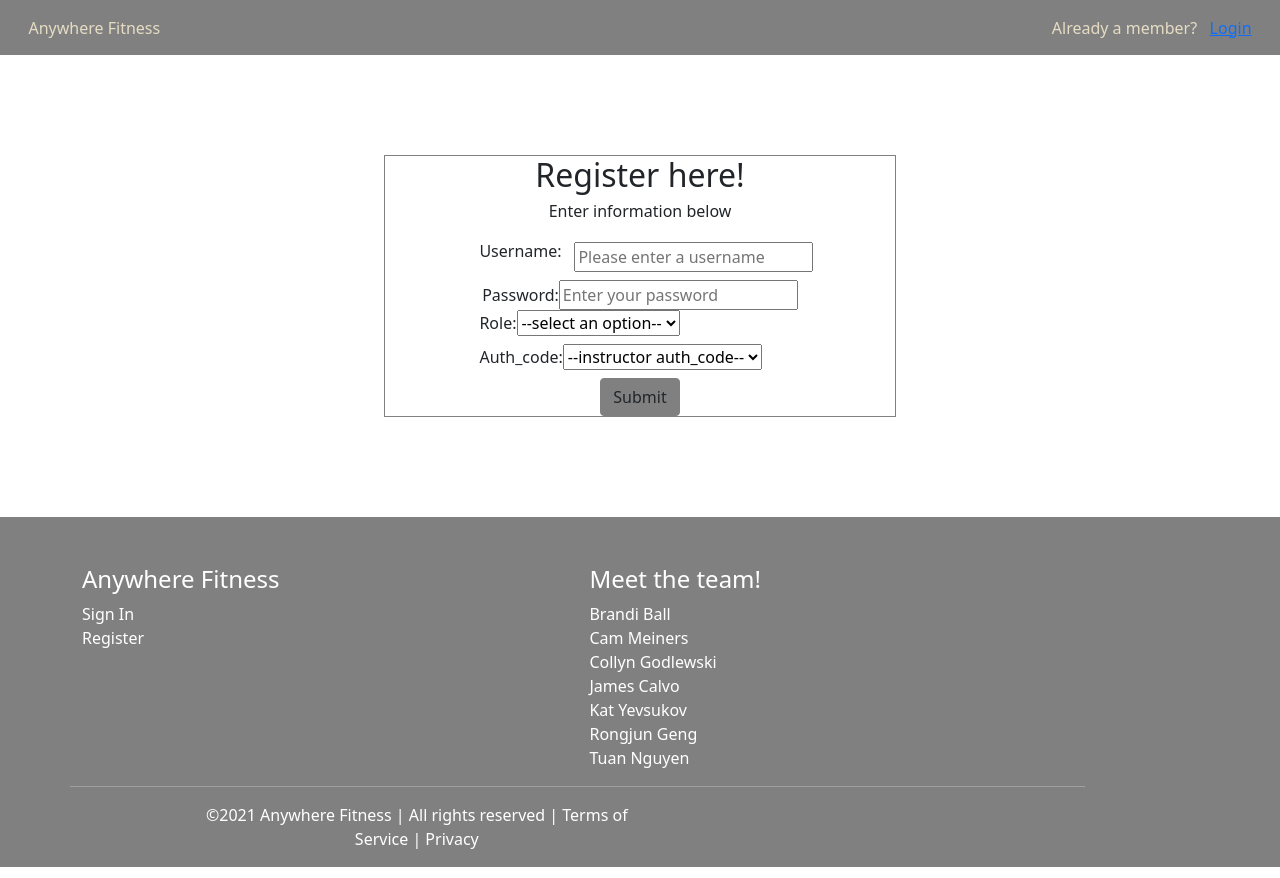
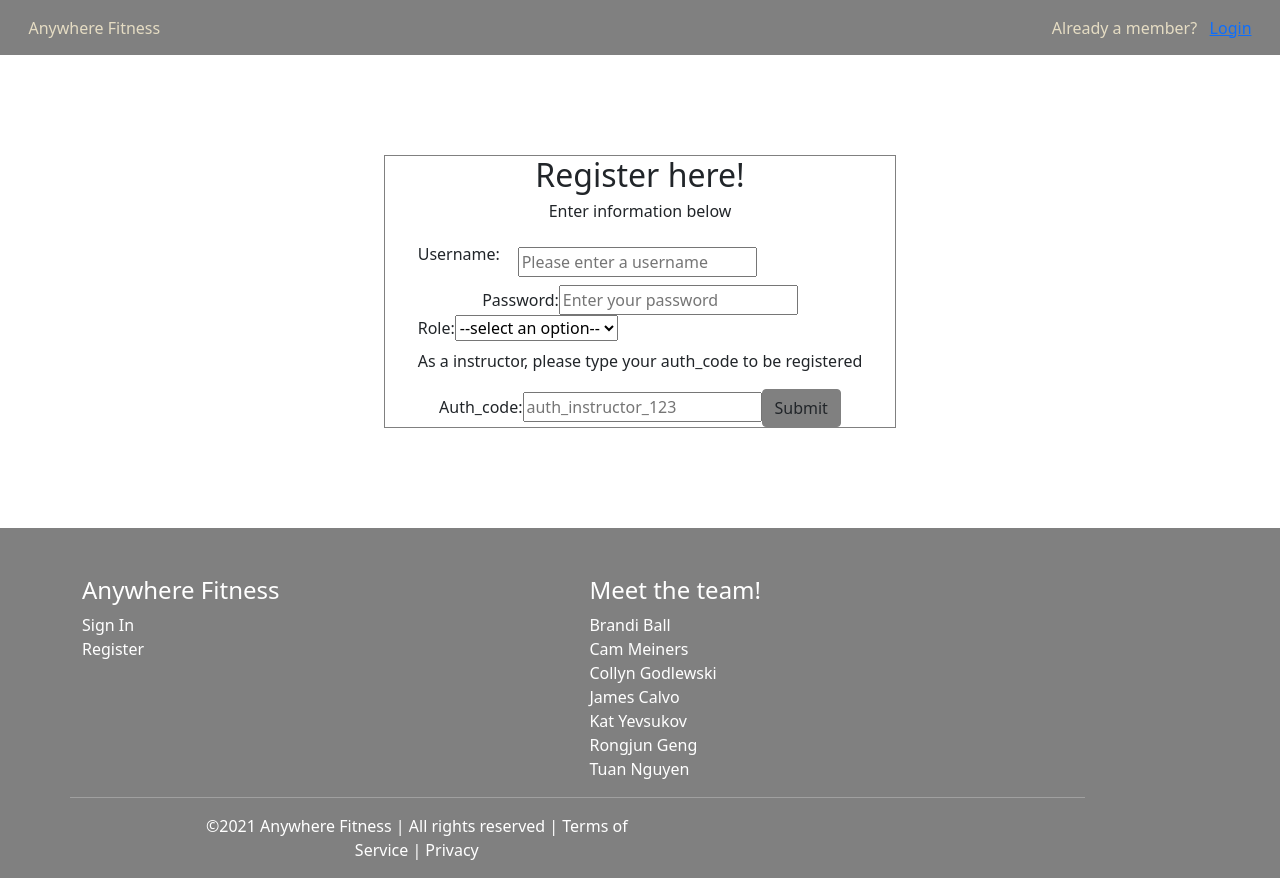
Before and after one commit to ft-anywhere-fitness-7/front-end, a React (Create React App) app in the folder front-end/: page /register in a window 1280 px wide. Built offline with nearby package versions, Linux system fonts and the light colour scheme.

Commit message:
update Register.js auth_code part

```diff
--- a/front-end/src/components/Register.js
+++ b/front-end/src/components/Register.js
@@ -107,18 +107,17 @@ export default function Register (props) {
                         <option value ='instructor'>Instructor</option>
                     </select>
                 </label>
-                {/* <p>Please key in auth_code, if you are a instructor</p> */}
-                <label className="form-label"> Auth_code:
-                    <select
-                    // className ="form-role"
-                    onChange={handleChange}
-                    value = {newUser.auth_code}
-                    name = 'auth_code'
-                    >
-                        <option value =''>--instructor auth_code--</option>
-                        <option value ='auth_instructor_123'>auth_code</option>
-                    </select>
+                <p>As a instructor, please type your auth_code to be registered</p>
+                 <label> Auth_code:
+                    <input
+                        type="text"
+                        name="auth_code"
+                        placeholder="auth_instructor_123"
+                        value={newUser.auth_code}
+                        onChange={handleChange}
+                    />
                 </label>
+
                 <button onClick={handleSubmit} className="btn" type="submit">Submit</button>
             </div>
         </form>
```
